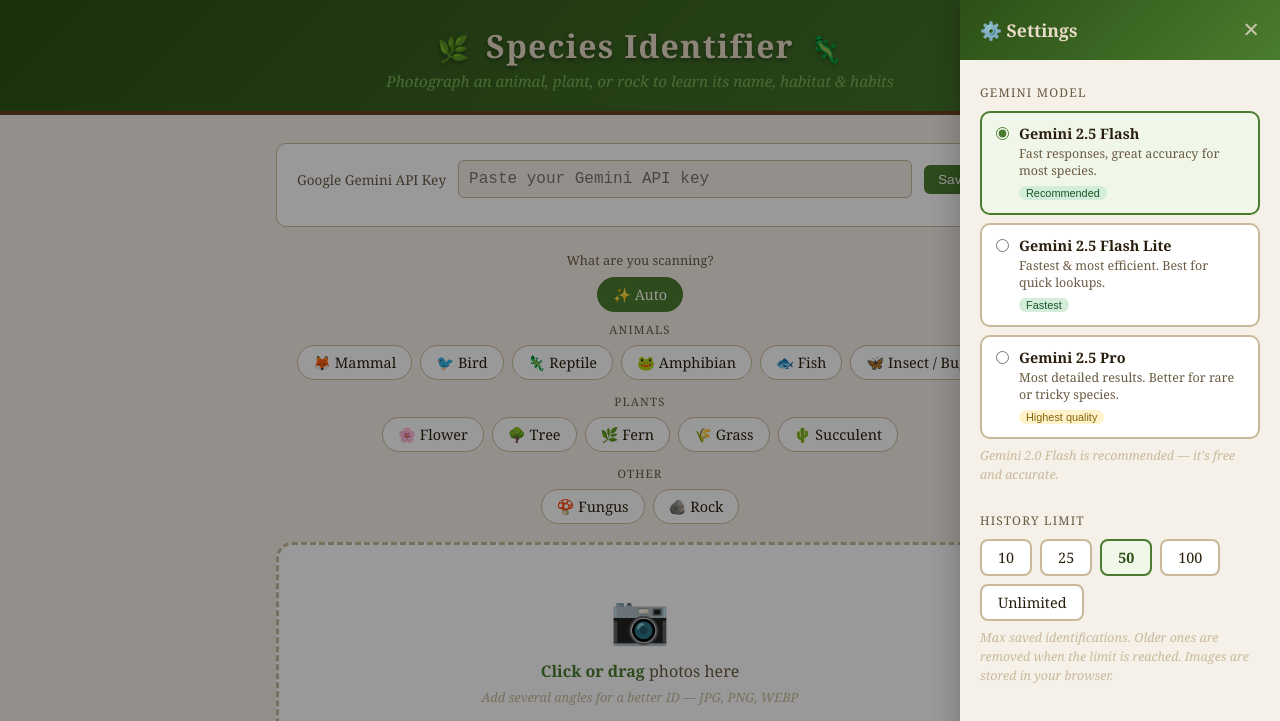
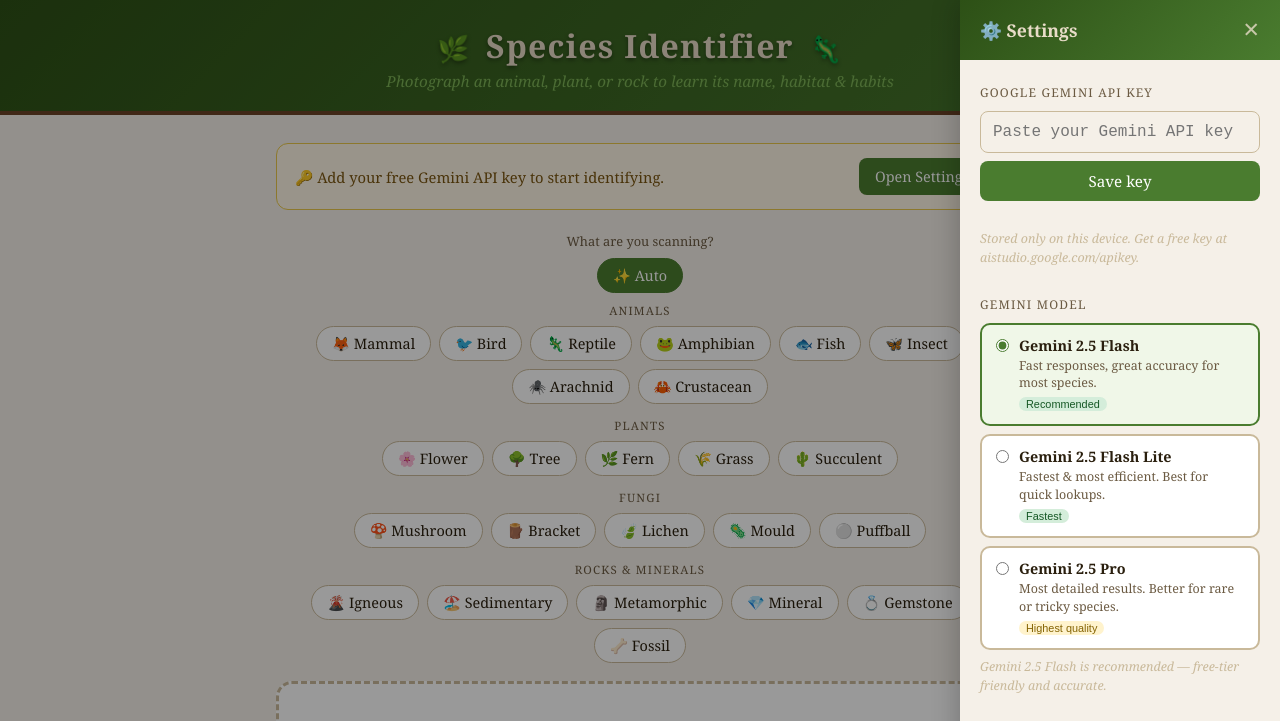
Before and after one commit to rak2005/species-id, a plain HTML site: page index.html in a window 1280 px wide. Both pictures are taken after a click on the button "⚙️ Settings". Shown: the top 721 px of the page. Drawn offline with nearby package versions, Linux system fonts and the light colour scheme.

Commit message:
Add files via upload

```diff
--- a/index.html
+++ b/index.html
@@ -93,50 +93,64 @@
     }
 
     /* ── API key section ── */
-    #key-section {
-      background: white;
+    /* API key now lives in the Settings drawer (vertical stack) */
+    #api-key-input {
+      width: 100%;
       border: 1px solid var(--tan-dark);
-      border-radius: 10px;
-      padding: 16px 20px;
-      margin-bottom: 24px;
-      display: flex;
-      align-items: center;
-      gap: 12px;
-      flex-wrap: wrap;
-    }
-    #key-section label {
-      font-size: 0.85rem;
-      color: var(--text-muted);
-      white-space: nowrap;
-    }
-    #api-key-input {
-      flex: 1;
-      min-width: 200px;
-      border: 1px solid var(--tan-dark);
-      border-radius: 6px;
-      padding: 9px 10px;
+      border-radius: 8px;
+      padding: 11px 12px;
       font-family: monospace;
       font-size: 16px;          /* 16px prevents iOS focus-zoom */
       background: var(--cream);
       color: var(--text);
+      margin-bottom: 8px;
     }
     #api-key-input:focus { outline: 2px solid var(--green-mid); }
     #save-key-btn {
       background: var(--green-mid);
       color: white;
       border: none;
-      border-radius: 6px;
-      padding: 7px 14px;
+      border-radius: 8px;
+      padding: 10px 18px;
       cursor: pointer;
-      font-size: 0.85rem;
-      white-space: nowrap;
+      font-size: 0.95rem;
+      font-family: Georgia, serif;
+      width: 100%;
     }
     #save-key-btn:hover { background: var(--green-dark); }
     #key-status {
-      font-size: 0.8rem;
+      font-size: 0.82rem;
       color: var(--green-mid);
-      width: 100%;
-    }
+      margin-top: 8px;
+      min-height: 1em;
+    }
+
+    /* Prompt on the main screen until a key is saved */
+    #no-key-notice {
+      background: #fff6e5;
+      border: 1px solid #e8c84a;
+      border-radius: 12px;
+      padding: 14px 18px;
+      margin-bottom: 22px;
+      display: flex;
+      align-items: center;
+      justify-content: space-between;
+      gap: 12px;
+      flex-wrap: wrap;
+    }
+    #no-key-notice span { font-size: 0.92rem; color: #7a5510; }
+    #open-settings-from-notice {
+      background: var(--green-mid);
+      color: white;
+      border: none;
+      border-radius: 8px;
+      padding: 9px 16px;
+      font-size: 0.9rem;
+      font-family: Georgia, serif;
+      cursor: pointer;
+      white-space: nowrap;
+    }
+    #open-settings-from-notice:hover { background: var(--green-dark); }
 
     /* ── Drop zone ── */
     #drop-zone {
@@ -1297,6 +1311,15 @@
       <button id="settings-close">✕</button>
     </div>
     <div class="drawer-body">
+
+      <!-- API Key -->
+      <div class="setting-group" id="key-section">
+        <label class="group-label" for="api-key-input">Google Gemini API Key</label>
+        <input id="api-key-input" type="password" placeholder="Paste your Gemini API key" autocomplete="off" />
+        <button id="save-key-btn">Save key</button>
+        <div id="key-status"></div>
+        <p class="group-hint">Stored only on this device. Get a free key at aistudio.google.com/apikey.</p>
+      </div>
 
       <!-- Model -->
       <div class="setting-group">
@@ -1327,7 +1350,7 @@
             </div>
           </label>
         </div>
-        <p class="group-hint">Gemini 2.0 Flash is recommended — it's free and accurate.</p>
+        <p class="group-hint">Gemini 2.5 Flash is recommended — free-tier friendly and accurate.</p>
       </div>
 
       <!-- History Limit -->
@@ -1349,12 +1372,10 @@
 
 <main>
 
-  <!-- API Key -->
-  <div id="key-section">
-    <label for="api-key-input">Google Gemini API Key</label>
-    <input id="api-key-input" type="password" placeholder="Paste your Gemini API key" autocomplete="off" />
-    <button id="save-key-btn">Save</button>
-    <div id="key-status"></div>
+  <!-- No-key notice (only shows until a key is saved) -->
+  <div id="no-key-notice" style="display:none">
+    <span>🔑 Add your free Gemini API key to start identifying.</span>
+    <button id="open-settings-from-notice">Open Settings</button>
   </div>
 
   <!-- Category picker -->
@@ -1368,16 +1389,28 @@
       <button class="cat-chip" data-cat="Reptile">🦎 Reptile</button>
       <button class="cat-chip" data-cat="Amphibian">🐸 Amphibian</button>
       <button class="cat-chip" data-cat="Fish">🐟 Fish</button>
-      <button class="cat-chip" data-cat="Insect">🦋 Insect / Bug</button>
+      <button class="cat-chip" data-cat="Insect">🦋 Insect</button>
+      <button class="cat-chip" data-cat="Arachnid">🕷️ Arachnid</button>
+      <button class="cat-chip" data-cat="Crustacean">🦀 Crustacean</button>
       <span class="cat-group-label">Plants</span>
       <button class="cat-chip" data-cat="Flower">🌸 Flower</button>
       <button class="cat-chip" data-cat="Tree">🌳 Tree</button>
       <button class="cat-chip" data-cat="Fern">🌿 Fern</button>
       <button class="cat-chip" data-cat="Grass">🌾 Grass</button>
       <button class="cat-chip" data-cat="Succulent">🌵 Succulent</button>
-      <span class="cat-group-label">Other</span>
-      <button class="cat-chip" data-cat="Fungus">🍄 Fungus</button>
-      <button class="cat-chip" data-cat="Rock">🪨 Rock</button>
+      <span class="cat-group-label">Fungi</span>
+      <button class="cat-chip" data-cat="Mushroom">🍄 Mushroom</button>
+      <button class="cat-chip" data-cat="Bracket">🪵 Bracket</button>
+      <button class="cat-chip" data-cat="Lichen">🍃 Lichen</button>
+      <button class="cat-chip" data-cat="Mould">🦠 Mould</button>
+      <button class="cat-chip" data-cat="Puffball">⚪ Puffball</button>
+      <span class="cat-group-label">Rocks &amp; Minerals</span>
+      <button class="cat-chip" data-cat="Igneous">🌋 Igneous</button>
+      <button class="cat-chip" data-cat="Sedimentary">🏖️ Sedimentary</button>
+      <button class="cat-chip" data-cat="Metamorphic">🗿 Metamorphic</button>
+      <button class="cat-chip" data-cat="Mineral">💎 Mineral</button>
+      <button class="cat-chip" data-cat="Gemstone">💍 Gemstone</button>
+      <button class="cat-chip" data-cat="Fossil">🦴 Fossil</button>
     </div>
   </div>
 
@@ -1704,13 +1737,18 @@
       // Animals
       Mammal: 'a mammal', Bird: 'a bird', Reptile: 'a reptile',
       Amphibian: 'an amphibian (frog, toad, salamander, newt)', Fish: 'a fish',
-      Insect: 'an insect, spider, or other arthropod / bug',
+      Insect: 'an insect', Arachnid: 'an arachnid (spider, scorpion, tick, or mite)',
+      Crustacean: 'a crustacean (crab, lobster, shrimp, crayfish, woodlouse, etc.)',
       // Plants
       Flower: 'a flowering plant or wildflower', Tree: 'a tree',
       Fern: 'a fern', Grass: 'a grass, sedge, or rush',
       Succulent: 'a succulent or cactus',
-      // Other
-      Fungus: 'a fungus or mushroom', Rock: 'a rock, mineral, gemstone, or fossil'
+      // Fungi
+      Mushroom: 'a mushroom (a gilled or capped fungus)', Bracket: 'a bracket or shelf fungus',
+      Lichen: 'a lichen', Mould: 'a mould or mildew', Puffball: 'a puffball fungus',
+      // Rocks & minerals
+      Igneous: 'an igneous rock', Sedimentary: 'a sedimentary rock', Metamorphic: 'a metamorphic rock',
+      Mineral: 'a mineral', Gemstone: 'a gemstone', Fossil: 'a fossil'
     };
     const phrase = map[selectedCategory] || selectedCategory;
     return `\nThe person scanning indicates this is ${phrase}. Give that strong consideration when identifying. However, if the image clearly shows something different, identify what you actually see and mention the discrepancy in notes.\n`;
@@ -1738,8 +1776,14 @@
   const modalClose   = document.getElementById('modal-close');
 
   // ── API key persistence ──
+  const noKeyNotice = document.getElementById('no-key-notice');
+  // Show the main-screen prompt only until a key is saved
+  function refreshKeyNotice() {
+    noKeyNotice.style.display = localStorage.getItem('species_api_key') ? 'none' : 'flex';
+  }
   const saved = localStorage.getItem('species_api_key');
   if (saved) { keyInput.value = saved; keyStatus.textContent = '✓ Key loaded from storage'; }
+  refreshKeyNotice();
 
   saveKeyBtn.addEventListener('click', () => {
     const v = keyInput.value.trim();
@@ -1747,6 +1791,12 @@
     localStorage.setItem('species_api_key', v);
     keyStatus.style.color = 'var(--green-mid)';
     keyStatus.textContent = '✓ Saved';
+    refreshKeyNotice();
+  });
+
+  // "Open Settings" button in the no-key notice
+  document.getElementById('open-settings-from-notice').addEventListener('click', () => {
+    document.getElementById('settings-btn').click();
   });
 
   // ── Drag & drop ──
--- a/sw.js
+++ b/sw.js
@@ -2,7 +2,7 @@
 // Caches the app shell so it installs to the home screen and opens offline.
 // Network requests to the Gemini API and map tiles always go to the network.
 
-const CACHE = 'species-id-v6';
+const CACHE = 'species-id-v8';
 const SHELL = [
   './',
   './index.html',
```
